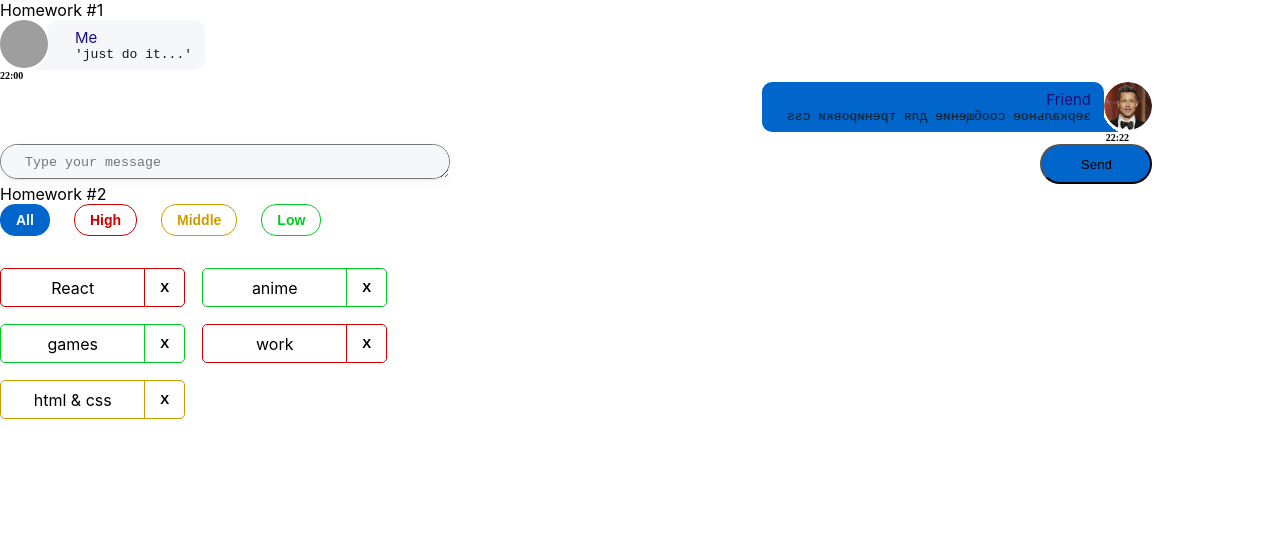
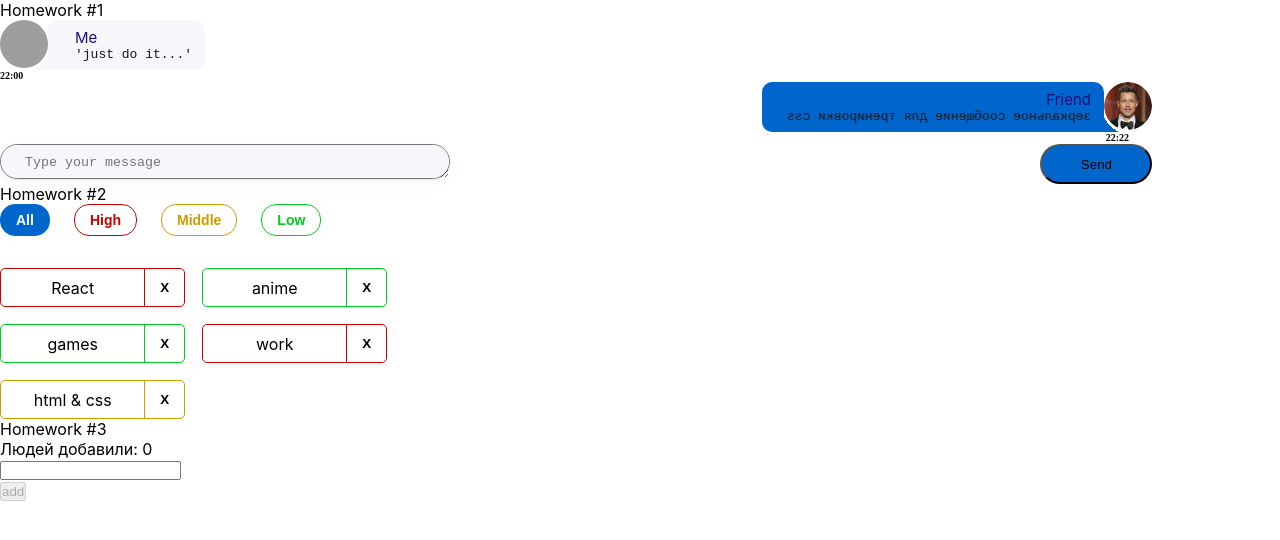
Before and after one commit to AnnySad/hws2-me, a React (Create React App) app: page / in a window 1280 px wide. Shown: the top 540 px of the page. Built offline with nearby package versions, Linux system fonts and the light colour scheme; grey boxes are pictures that could not be loaded.

Commit message:
hw3-input

```diff
--- a/src/s1-main/App.tsx
+++ b/src/s1-main/App.tsx
@@ -2,13 +2,14 @@
 import s from './App.module.css'
 import HW1 from '../s2-homeworks/hw01/HW1'
 import HW2 from "../s2-homeworks/hw02/HW2";
+import HW3 from "../s2-homeworks/hw03/HW3";
 
 function App() {
     return (
         <div className={s.App}>
             <HW1/>
             <HW2/>
-            {/*<HW3/>*/}
+            <HW3/>
             {/*<HW4/>*/}
 
             {/*при выполнении дз 5 и более - закомментировать здесь дз 1-4, так как они есть внутри дз 5*/}
--- a/src/s2-homeworks/hw02/HW2.tsx
+++ b/src/s2-homeworks/hw02/HW2.tsx
@@ -13,7 +13,7 @@
 export type FilterType = 'all' | AffairPriorityType
 
 // constants
-const defaultAffairs: Array<AffairType> = [ // need to fix any
+const defaultAffairs: Array<AffairType> = [
     {_id: 1, name: 'React', priority: 'high'}, // студенты могут изменить содержимое name и количество элементов в массиве, ...priority не менять!
     {_id: 2, name: 'anime', priority: 'low'},
     {_id: 3, name: 'games', priority: 'low'},
--- a/src/s2-homeworks/hw03/Greeting.tsx
+++ b/src/s2-homeworks/hw03/Greeting.tsx
@@ -2,14 +2,14 @@
 import s from './Greeting.module.css'
 
 type GreetingPropsType = {
-    name: any // need to fix any
-    setNameCallback: any // need to fix any
-    addUser: any // need to fix any
-    onBlur: any // need to fix any
-    onEnter: any // need to fix any
-    error: any // need to fix any
-    totalUsers: any // need to fix any
-    lastUserName?: any // need to fix any
+    name: string
+    setNameCallback: (e: ChangeEvent<HTMLInputElement>) => void
+    addUser: ()=>void
+    onBlur: ()=>void
+    onEnter: (e: KeyboardEvent<HTMLInputElement>) =>void
+    error: string
+    totalUsers: number
+    lastUserName?: string // need to fix any
 }
 
 // презентационная компонента (для верстальщика)
@@ -25,7 +25,7 @@
         lastUserName,
     } // деструктуризация пропсов
 ) => {
-    const inputClass = s.errorInput // need to fix with (?:)
+    const inputClass = s.errorInput ? s.errorInput : s.input
 
     return (
         <div id={'hw3-form'} className={s.greetingForm}>
--- a/src/s2-homeworks/hw03/GreetingContainer.tsx
+++ b/src/s2-homeworks/hw03/GreetingContainer.tsx
@@ -3,18 +3,33 @@
 import { UserType } from './HW3'
 
 type GreetingContainerPropsType = {
-    users: any // need to fix any
-    addUserCallback: any // need to fix any
+    users: UserType[]
+    addUserCallback: (name: string)=>void
 }
 
-export const pureAddUser = (name: any, setError: any, setName: any, addUserCallback: any) => {
+export const pureAddUser = (name: string, setError: (error:string)=>void, setName: (name: string)=>void, addUserCallback: (name: string)=>void) => {
+    if (name.trim() !== '') {
+        addUserCallback(name);
+        //setTimeout(() => alert(`Hello ${name} !`), 10);
+        setName('')
+    } else {
+        setError('еррор')
+    }
+// addUserCallback(name)
     // если имя пустое - показать ошибку, иначе - добавить юзера и очистить инпут
 }
 
-export const pureOnBlur = (name: any, setError: any) => { // если имя пустое - показать ошибку
+export const pureOnBlur = (name: string, setError: (error:string)=>void) => { // если имя пустое - показать ошибку
+    if (name.trim() === '') {
+        setError('name is require!')
+    }
 }
 
-export const pureOnEnter = (e: any, addUser: any) => { // если нажата кнопка Enter - добавить
+export const pureOnEnter = (e: KeyboardEvent<HTMLInputElement>, addUser: ()=>void) => { // если нажата кнопка Enter - добавить
+
+    if (e.key=== 'Enter') {
+        addUser()
+    }
 }
 
 // более простой и понятный для новичков
@@ -26,28 +41,29 @@
     addUserCallback,
 }) => {
     // деструктуризация пропсов
-    const [name, setName] = useState<any>('') // need to fix any
-    const [error, setError] = useState<any>('') // need to fix any
+    const [name, setName] = useState<string>("")
+    const [error, setError] = useState<string>('')
 
-    const setNameCallback = (e: any) => { // need to fix any
-        setName('some name') // need to fix
+    const setNameCallback = (e: ChangeEvent<HTMLInputElement>) => {
+        setName(e.currentTarget.value); // e.currentTarget.value-элемент, кот.вызывает обработчик в процессе всплытия
 
         error && setError('')
     }
-    const addUser = () => {
+    let addUser = () => { // это всего лишь функция стрелочник- она всего лишь получает
+        //сигнал из компоненты <Greeting/> и вызывает pureAddUser (с кучей аргументов)
         pureAddUser(name, setError, setName, addUserCallback)
     }
 
-    const onBlur = () => {
+    const onBlur = () => {// всего лишь получает сигнали из компоненты <Greeting/> и вызывает pureOnBlur (с кучкой аргументов)
         pureOnBlur(name, setError)
     }
 
-    const onEnter = (e: any) => {
+    const onEnter = (e: KeyboardEvent<HTMLInputElement>) => {
         pureOnEnter(e, addUser)
     }
 
-    const totalUsers = 0 // need to fix
-    const lastUserName = 'some name' // need to fix
+    const totalUsers = users.length; // Возвращает строковое представление массива
+    const lastUserName = users.length ? users[users.length-1].name : '' ///вытягиваем последний эл-т массива
 
     return (
         <Greeting
--- a/src/s2-homeworks/hw03/HW3.tsx
+++ b/src/s2-homeworks/hw03/HW3.tsx
@@ -1,15 +1,15 @@
-import React, { useState } from 'react'
-import { v1 } from 'uuid'
+import React, {useState} from 'react'
+import {v1} from 'uuid'
 import s2 from '../../s1-main/App.module.css'
 import GreetingContainer from './GreetingContainer'
 
 /*
-* 1 - описать тип UserType
+
 * 2 - указать нужный тип в useState с users
-* 3 - дописать типы и логику функции pureAddUserCallback и проверить её тестами
-* 4 - в файле GreetingContainer.tsx дописать типизацию пропсов
-* 5 - в файле GreetingContainer.tsx указать нужные типы в useState с name и error
-* 6 - в файле GreetingContainer.tsx дописать тип и логику функции setNameCallback
+* 3 -
+* 4 -
+* 5 -
+* 6 -
 * 7 - в файле GreetingContainer.tsx дописать логику функций pureAddUser, pureOnBlur, pureOnEnter и проверить их тестами
 * 8 - в файле GreetingContainer.tsx вычислить количество добавленных и имя последнего (totalUsers, lastUserName)
 * 9 - в файле Greeting.tsx дописать типизацию пропсов
@@ -19,20 +19,19 @@
 
 // types
 export type UserType = {
-    _id: any // need to fix any
-    name: any // need to fix any
+    _id: string
+    name: string
 }
 
-export const pureAddUserCallback = (name: any, setUsers: any, users: any) => { // need to fix any
-    const user = { // need to fix
-    }
+export const pureAddUserCallback = (name: string, setUsers: (users:Array<UserType>)=>void, users:Array<UserType> ) => {
+    const user = {_id: v1(), name: name}
     setUsers([...users, user])
 }
 
 const HW3 = () => {
-    const [users, setUsers] = useState<any>([]) // need to fix any
+    const [users, setUsers] = useState<UserType[]>([])
 
-    const addUserCallback = (name: any) => { // need to fix any
+    const addUserCallback = (name: string) => {
         pureAddUserCallback(name, setUsers, users)
     }
 
```
